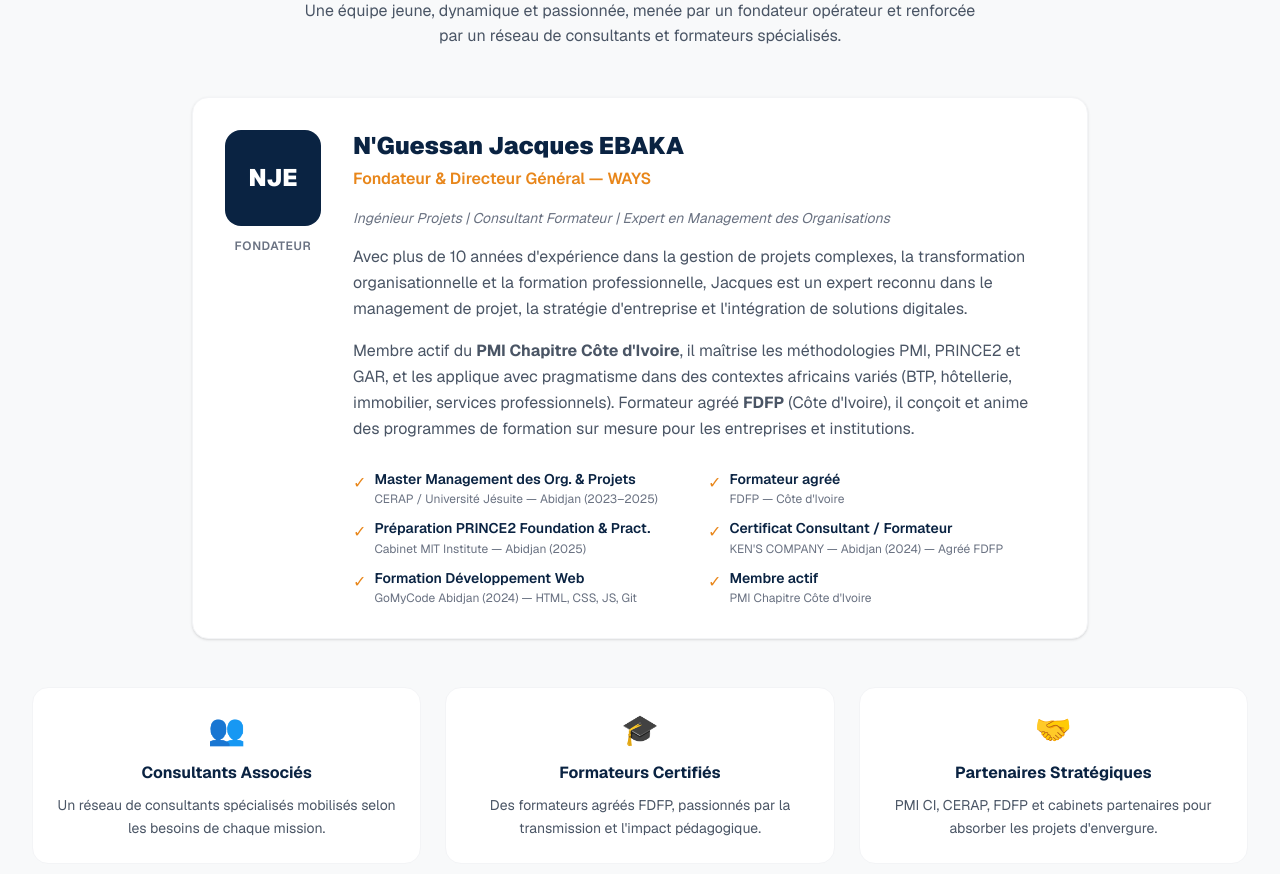
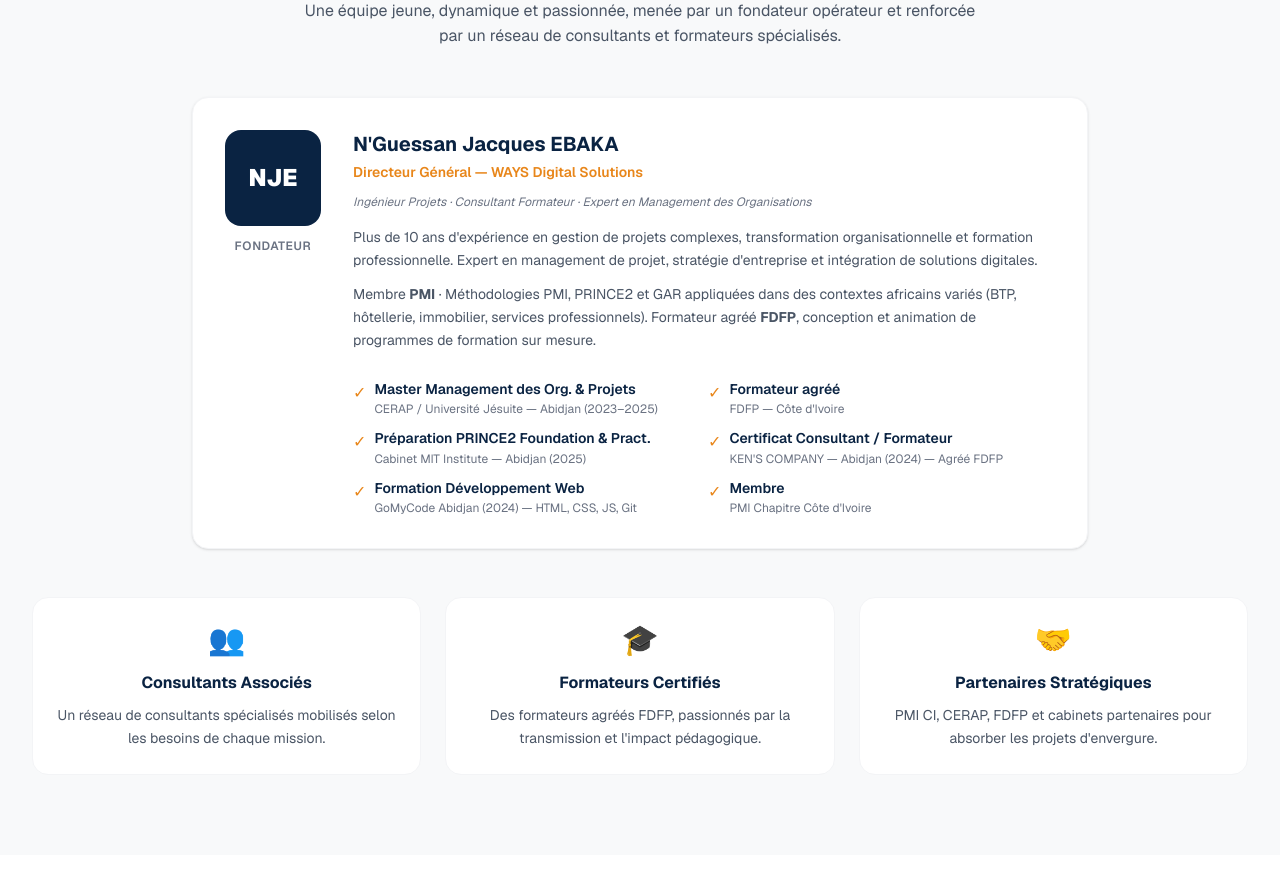
Before and after one commit to ENJMN/en-mod-projet-veille, a Next.js app: page /about in a window 1280 px wide. Shown: the part 1260-2134 px from the top of the page. Built offline with nearby package versions, Linux system fonts and the light colour scheme.

Commit message:
Section fondateur plus discrète + PMI membre

```diff
--- a/app/about/page.tsx
+++ b/app/about/page.tsx
@@ -88,7 +88,7 @@
   { label: "Préparation PRINCE2 Foundation & Pract.", detail: "Cabinet MIT Institute — Abidjan (2025)" },
   { label: "Certificat Consultant / Formateur", detail: "KEN'S COMPANY — Abidjan (2024) — Agréé FDFP" },
   { label: "Formation Développement Web", detail: "GoMyCode Abidjan (2024) — HTML, CSS, JS, Git" },
-  { label: "Membre actif", detail: "PMI Chapitre Côte d'Ivoire" },
+  { label: "Membre", detail: "PMI Chapitre Côte d'Ivoire" },
 ];
 
 export default function AboutPage() {
@@ -181,22 +181,20 @@
                   <p className="text-xs text-gray-500 font-semibold uppercase tracking-wider">Fondateur</p>
                 </div>
                 <div className="flex-1">
-                  <h3 className="text-2xl font-black text-[#0A2342] mb-1">N'Guessan Jacques EBAKA</h3>
-                  <p className="text-[#E8861A] font-semibold mb-4">Fondateur & Directeur Général — WAYS</p>
-                  <p className="text-gray-500 text-sm italic mb-4">
-                    Ingénieur Projets | Consultant Formateur | Expert en Management des Organisations
+                  <h3 className="text-xl font-bold text-[#0A2342] mb-1">N'Guessan Jacques EBAKA</h3>
+                  <p className="text-[#E8861A] font-semibold text-sm mb-3">Directeur Général — WAYS Digital Solutions</p>
+                  <p className="text-gray-500 text-xs italic mb-4">
+                    Ingénieur Projets · Consultant Formateur · Expert en Management des Organisations
                   </p>
-                  <p className="text-gray-600 leading-relaxed mb-4">
-                    Avec plus de 10 années d'expérience dans la gestion de projets complexes,
-                    la transformation organisationnelle et la formation professionnelle, Jacques est un
-                    expert reconnu dans le management de projet, la stratégie d'entreprise et
-                    l'intégration de solutions digitales.
+                  <p className="text-gray-600 text-sm leading-relaxed mb-3">
+                    Plus de 10 ans d'expérience en gestion de projets complexes, transformation organisationnelle
+                    et formation professionnelle. Expert en management de projet, stratégie d'entreprise et
+                    intégration de solutions digitales.
                   </p>
-                  <p className="text-gray-600 leading-relaxed">
-                    Membre actif du <strong>PMI Chapitre Côte d'Ivoire</strong>, il maîtrise les méthodologies
-                    PMI, PRINCE2 et GAR, et les applique avec pragmatisme dans des contextes africains variés
-                    (BTP, hôtellerie, immobilier, services professionnels). Formateur agréé <strong>FDFP</strong> (Côte d'Ivoire), il conçoit et anime des programmes de formation
-                    sur mesure pour les entreprises et institutions.
+                  <p className="text-gray-600 text-sm leading-relaxed">
+                    Membre <strong>PMI</strong> · Méthodologies PMI, PRINCE2 et GAR appliquées dans des contextes africains variés
+                    (BTP, hôtellerie, immobilier, services professionnels). Formateur agréé <strong>FDFP</strong>, conception et animation
+                    de programmes de formation sur mesure.
                   </p>
 
                   {/* Certifications */}
```
